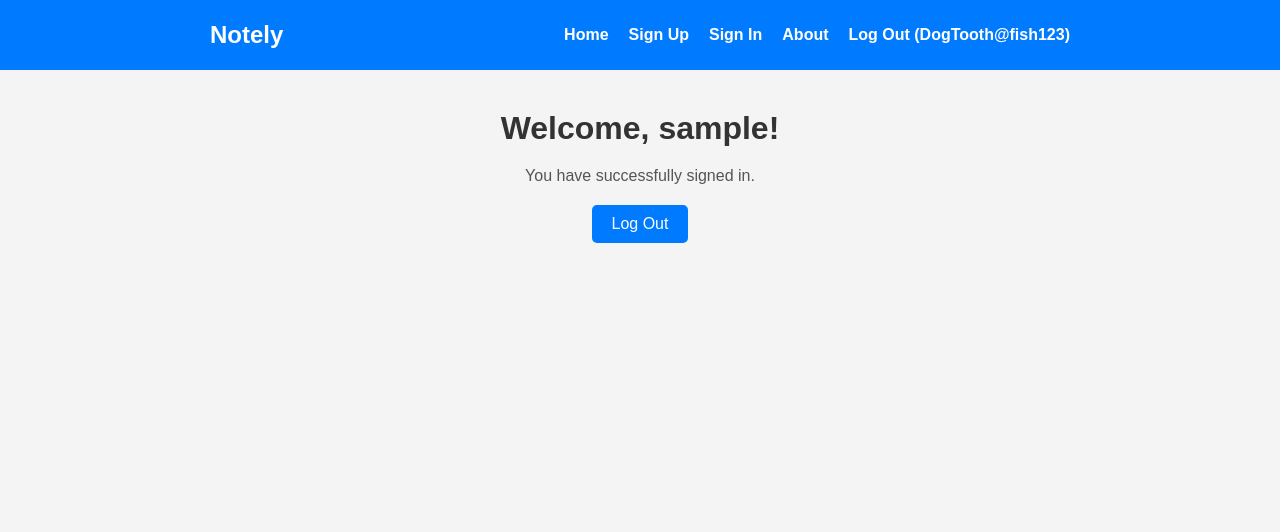
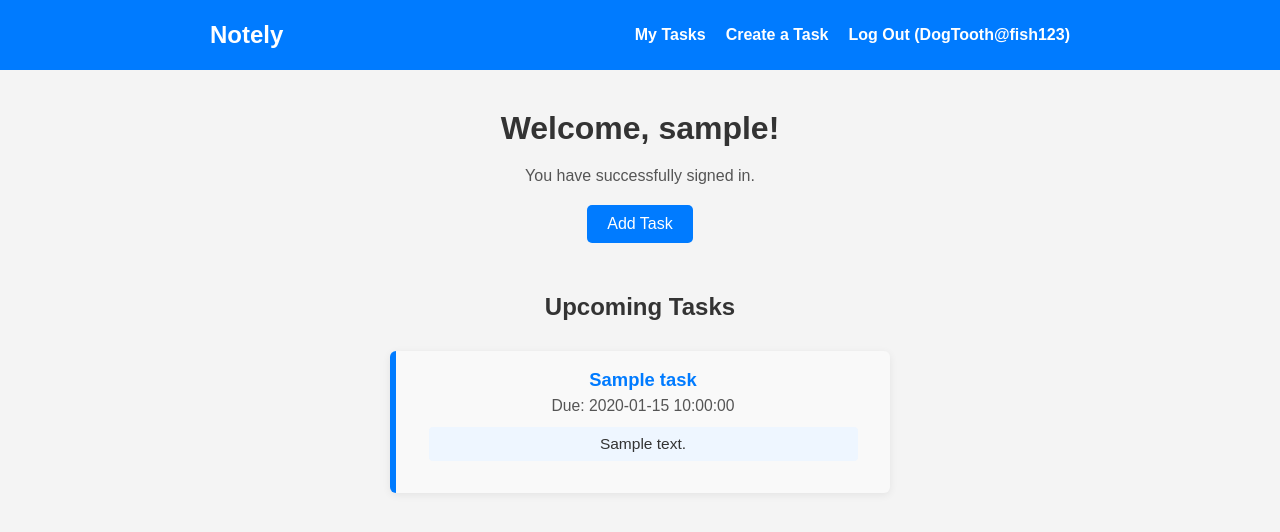
Before and after one commit to TempeHS/-Rudi-notely, a Flask app: template templates/homepage.html in a window 1280 px wide. Shown: the top 532 px of the page. Run offline with Flask 3, Linux system fonts and the light colour scheme; a user stored in the database is signed in; the template is opened without the code that fills it: most values are stand-ins (such as "Sample title", 1, 10 or a date in 2020).

Commit message:
made task form with notes due date and title

```diff
--- a/main.py
+++ b/main.py
@@ -9,6 +9,13 @@ app.secret_key = "your_secret_key_here"  # Replace with a secure random key
 def home():
     username = session.get('username')
     return render_template("index.html", username=username)
+
+@app.route("/calender")
+def calender():
+    if 'username' not in session:
+        flash("Please sign in to access the calendar.", "danger")
+        return redirect(url_for("signin"))
+    return render_template("calender.html", username=session.get('username'))
 
 @app.route("/signin", methods=["GET", "POST"])
 def signin():
@@ -30,7 +37,11 @@ def signin():
 @app.route("/homepage")
 def homepage():
     username = session.get('username')
-    return render_template("homepage.html", username=username)
+    tasks = dbHandler.get_tasks_for_user(username)
+    return render_template("homepage.html", username=username, tasks=tasks)
+
+
+
 
 @app.route("/signup", methods=["GET", "POST"])
 def signup():
@@ -77,5 +88,22 @@ def validate_password(password):
         return False
     return True
 
+@app.route("/add_task", methods=["GET", "POST"])
+def add_task():
+    if 'username' not in session:
+        flash("Please sign in to add a task.", "danger")
+        return redirect(url_for("signin"))
+    if request.method == "POST":
+        due_date = request.form.get("due_date")
+        title = request.form.get("title")
+        notes = request.form.get("notes")
+        username = session['username']
+        dbHandler.add_task(username, due_date, title, notes)
+        flash("Task added successfully!", "success")
+        return redirect(url_for("homepage"))
+    return render_template("add_task.html")
+
+
+
 if __name__ == "__main__":
     app.run(debug=True)
--- a/static/css/styles.css
+++ b/static/css/styles.css
@@ -20,23 +20,22 @@ h1 {
 p {
     font-size: 1rem;
     margin: 10px 0;
-    color: #555; /* Slightly lighter text color for paragraphs */
+    color: #555;
 }
 
 /* Links */
 a {
-    color: #007BFF; /* Match the button color */
-    text-decoration: none; /* Remove underline */
-    font-weight: bold; /* Make links stand out */
+    color: #007BFF;
+    text-decoration: none;
+    font-weight: bold;
 }
-
 a:hover {
-    color: #0056b3; /* Match the button hover color */
-    text-decoration: underline; /* Add underline on hover */
+    color: #0056b3;
+    text-decoration: underline;
 }
 
 /* Buttons */
-button {
+button, .calendar-btn button {
     padding: 10px 20px;
     margin: 10px;
     font-size: 16px;
@@ -87,39 +83,33 @@ form button {
     border-radius: 3px;
     cursor: pointer;
 }
-
 form button:hover {
     background-color: #0056b3;
 }
-
-/* Form links (e.g., "Don't have an account?") */
 form p {
-    text-align: center; /* Center the text */
-    margin-top: 15px; /* Add some spacing above the text */
-    font-size: 14px; /* Slightly smaller font size */
-    color: #333; /* Neutral text color */
+    text-align: center;
+    margin-top: 15px;
+    font-size: 14px;
+    color: #333;
 }
-
 form p a {
-    color: #007BFF; /* Match the button color */
-    text-decoration: none; /* Remove underline */
-    font-weight: bold; /* Make the link stand out */
+    color: #007BFF;
+    text-decoration: none;
+    font-weight: bold;
 }
-
 form p a:hover {
-    color: #0056b3; /* Match the button hover color */
-    text-decoration: underline; /* Add underline on hover */
+    color: #0056b3;
+    text-decoration: underline;
 }
 
 /* Div styling for buttons on the home page */
 div {
     margin: 20px auto;
-    text-align: center; /* Center the buttons */
+    text-align: center;
 }
-
 div a button {
     display: inline-block;
-    width: auto; /* Allow buttons to size dynamically */
+    width: auto;
     padding: 10px 20px;
     font-size: 16px;
     background-color: #007BFF;
@@ -206,3 +193,54 @@ div a button:hover {
 .nav-links a:hover {
     text-decoration: underline;
 }
+
+/* Task List Styling */
+.task-list {
+    list-style: none;
+    padding: 0;
+    margin: 30px auto 0 auto;
+    max-width: 500px;
+}
+.task-item {
+    background: #f9f9f9;
+    border-left: 6px solid #007BFF;
+    margin-bottom: 18px;
+    padding: 18px 22px 12px 22px;
+    border-radius: 6px;
+    box-shadow: 0 2px 8px rgba(0,0,0,0.07);
+    display: flex;
+    flex-direction: column;
+    align-items: stretch; /* Ensures children (notes) can be centered */
+    transition: box-shadow 0.2s;
+}
+.task-item:hover {
+    box-shadow: 0 4px 16px rgba(0,123,255,0.13);
+}
+.task-item strong {
+    font-size: 1.15rem;
+    color: #007BFF;
+    margin-bottom: 6px;
+}
+.task-item span {
+    font-size: 0.98rem;
+    color: #555;
+    margin-bottom: 6px;
+}
+.task-notes {
+    background: #eef6ff;
+    color: #333;
+    padding: 8px 12px;
+    border-radius: 4px;
+    font-size: 0.97rem;
+    margin-top: 6px;
+    width: 100%;
+    word-break: break-word;
+    text-align: center;
+    align-self: center;
+    max-width: 90%;
+}
+.no-tasks {
+    color: #888;
+    font-style: italic;
+    margin-top: 20px;
+}
--- a/templates/header.html
+++ b/templates/header.html
@@ -2,12 +2,14 @@
     <nav>
         <a href="/" class="logo">Notely</a>
         <ul class="nav-links">
-            <li><a href="/">Home</a></li>
-            <li><a href="/signup">Sign Up</a></li>
-            <li><a href="/signin">Sign In</a></li>
-            <li><a href="/about">About</a></li>
             {% if session.username %}
+                <li><a href="/homepage">My Tasks</a></li>
+                <li><a href="/calender">Create a Task</a></li>
                 <li><a href="/logout">Log Out ({{ session.username }})</a></li>
+
+            {% else %}
+                <li><a href="/signup">Sign Up</a></li>
+                <li><a href="/signin">Sign In</a></li>
             {% endif %}
         </ul>
     </nav>
--- a/templates/homepage.html
+++ b/templates/homepage.html
@@ -21,7 +21,24 @@
     <div class="container">
         <h1>Welcome{% if username %}, {{ username }}{% endif %}!</h1>
         <p>You have successfully signed in.</p>
-        <a href="/logout"><button>Log Out</button></a>
+        <a href="/calender" class="calendar-btn"><button>Add Task</button></a>
+
+        <h2 style="margin-top: 40px;">Upcoming Tasks</h2>
+        {% if tasks and tasks|length > 0 %}
+            <ul class="task-list">
+                {% for task in tasks %}
+                    <li class="task-item">
+                        <strong>{{ task.title }}</strong>
+                        <span>Due: {{ task.due_date }}</span>
+                        {% if task.notes %}
+                            <div class="task-notes">{{ task.notes }}</div>
+                        {% endif %}
+                    </li>
+                {% endfor %}
+            </ul>
+        {% else %}
+            <p class="no-tasks">No upcoming tasks.</p>
+        {% endif %}
     </div>
 
     <script>
--- a/templates/index.html
+++ b/templates/index.html
@@ -8,7 +8,7 @@
     <link rel="stylesheet" href="/static/css/styles.css">
 </head>
 <body>
-    <h1>Welcome to the Website</h1>
+    <h1>Welcome to Notely</h1>
     <p>Please choose an option below:</p>
     <div>
         <a href="/signin"><button>Sign In</button></a>
--- a/userManagement.py
+++ b/userManagement.py
@@ -20,3 +20,28 @@ def signin(username, password):
     user = cur.fetchone()
     conn.close()
     return user is not None
+
+
+
+def add_task(username, due_date, title, notes):
+    with sqlite3.connect(DB_PATH) as conn:
+        cur = conn.cursor()
+        cur.execute(
+            "INSERT INTO tasks (username, due_date, title, notes) VALUES (?, ?, ?, ?)",
+            (username, due_date, title, notes)
+        )
+        conn.commit()
+
+def get_tasks_for_user(username):
+    with sqlite3.connect(DB_PATH) as conn:
+        cur = conn.cursor()
+        cur.execute(
+            "SELECT title, due_date, notes FROM tasks WHERE username = ? ORDER BY due_date ASC",
+            (username,)
+        )
+        rows = cur.fetchall()
+    # Return a list of dicts for easy use in Jinja templates
+    return [
+        {"title": row[0], "due_date": row[1], "notes": row[2]}
+        for row in rows
+    ]
```
Also changed, not shown: other parts of static/css/styles.css (+13 -19 lines), databasefiles/queries.sql (+6 -4 lines), templates/calender.html (+100 -0 lines), databasefiles/mydatabase.db.
